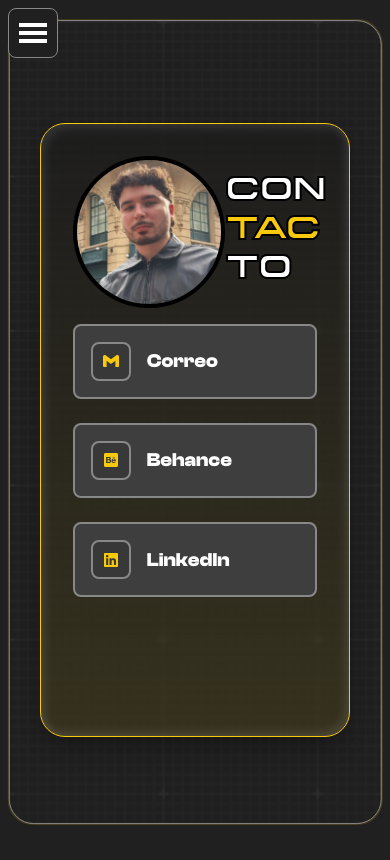
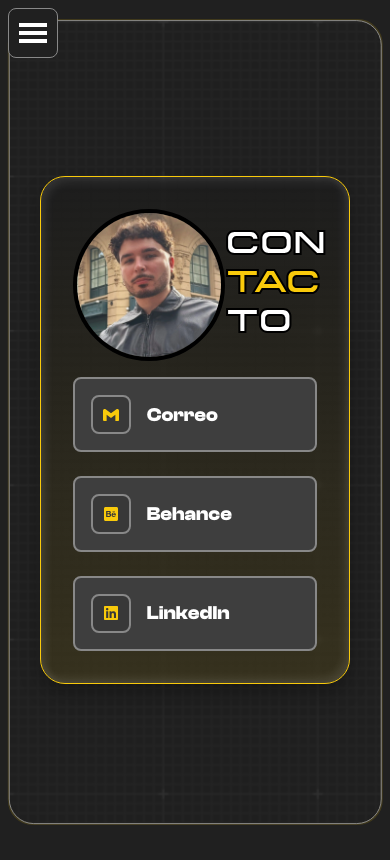
Before and after one commit to santiagoelautentico/portfolio-ort, a React (Vite) app: page /contact in a window 390 px wide. Built offline with nearby package versions, Linux system fonts and the light colour scheme.

Commit message:
fix contact responsive

```diff
--- a/src/App.css
+++ b/src/App.css
@@ -1085,7 +1085,7 @@ body.show-all-works .all-works-section {
 @media (max-width: 768px) {
   .contact-article {
     width: 65%;
-    height: 65vh;
+    height: auto;
   }
   .title-box-contact {
     font-size: 1rem;
```
